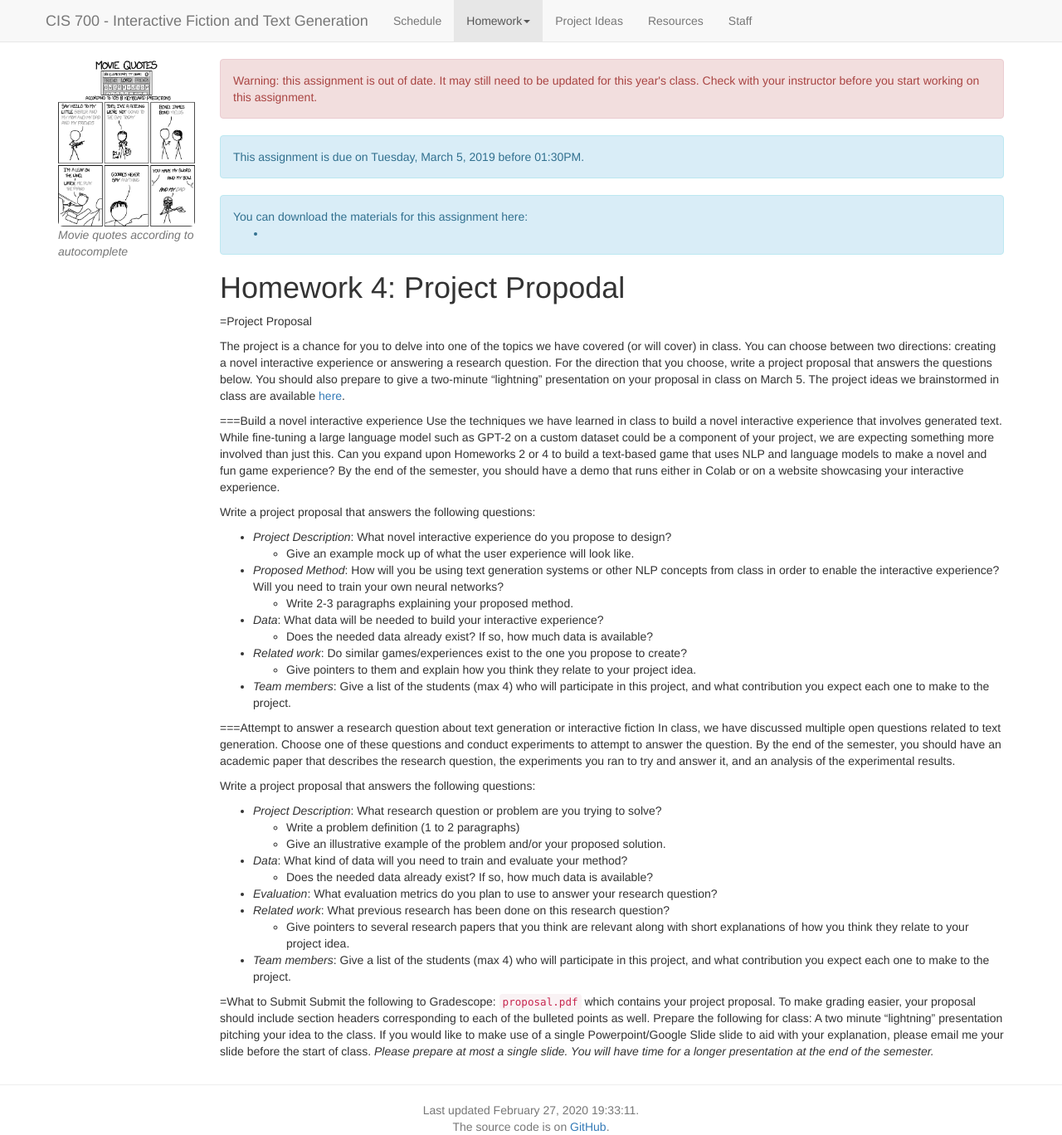
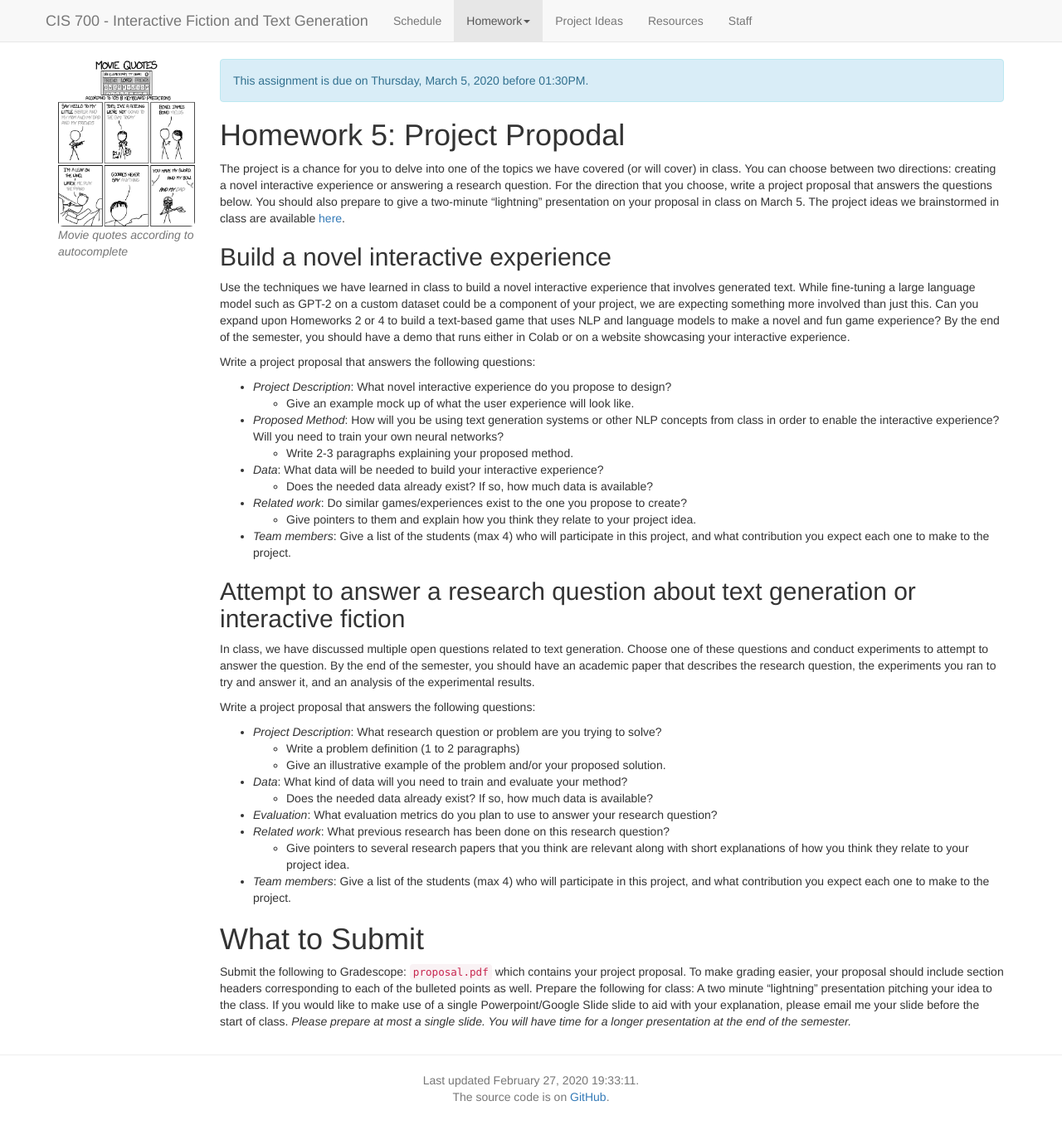
Before and after one commit to interactive-fiction-class/interactive-fiction-class.github.io, a Jekyll site: the page built from homeworks/project-proposal/project-proposal.md, in a window 1280 px wide. Shown: the whole page at 83% size. Built offline with Jekyll 4.4.1, drawn with Linux system fonts in a browser that asks for light colours; nearby versions of some CDN libraries; a script that is not in the unit is left out; after the commit the page ends 1332 px from its top, so only the background shows below that.

Commit message:
Update project-proposal.md

```diff
--- a/homeworks/project-proposal/project-proposal.md
+++ b/homeworks/project-proposal/project-proposal.md
@@ -5,12 +5,10 @@
 caption: Movie quotes according to autocomplete
 title: Project Propodal
 type: Homework
-number: 4
+number: 5
 active_tab: homework
 release_date: 2020-02-26
-due_date: 2019-03-05 13:30:00EST
-materials:
-    -
+due_date: 2020-03-05 13:30:00EST
 ---
 
 <!-- Check whether the assignment is ready to release -->
@@ -54,11 +52,10 @@
 {{page.type}} {{page.number}}: {{page.title}}
 =============================================================
 
-=Project Proposal
 
 The project is a chance for you to delve into one of the topics we have covered (or will cover) in class. You can choose between two directions: creating a novel interactive experience or answering a research question. For the direction that you choose, write a project proposal that answers the questions below. You should also prepare to give a two-minute "lightning" presentation on your proposal in class on March 5. The project ideas we brainstormed in class are available [here](https://docs.google.com/document/d/1YXUCVWTTc2ks7dkHTjpyEy4mEUTGBo192olya-k_G2Y/edit?usp=sharing).
 
-===Build a novel interactive experience
+## Build a novel interactive experience
 Use the techniques we have learned in class to build a novel interactive experience that involves generated text. While fine-tuning a large language model such as GPT-2 on a custom dataset could be a component of your project, we are expecting something more involved than just this. Can you expand upon Homeworks 2 or 4 to build a text-based game that uses NLP and language models to make a novel and fun game experience? By the end of the semester, you should have a demo that runs either in Colab or on a website showcasing your interactive experience.
 
 Write a project proposal that answers the following questions:
@@ -73,7 +70,7 @@
 * *Team members*: Give a list of the students (max 4) who will participate in this project, and what contribution you expect each one to make to the project.
 
 
-===Attempt to answer a research question about text generation or interactive fiction
+## Attempt to answer a research question about text generation or interactive fiction
 In class, we have discussed multiple open questions related to text generation. Choose one of these questions and conduct experiments to attempt to answer the question. By the end of the semester, you should have an academic paper that describes the research question, the experiments you ran to try and answer it, and an analysis of the experimental results.
 
 Write a project proposal that answers the following questions:
@@ -87,7 +84,7 @@
   - Give pointers to several research papers that you think are relevant along with short explanations of how you think they relate to your project idea.
 * *Team members*: Give a list of the students (max 4) who will participate in this project, and what contribution you expect each one to make to the project.
 
-=What to Submit
+# What to Submit
 Submit the following to Gradescope:
 `proposal.pdf` which contains your project proposal. To make grading easier, your proposal should include section headers corresponding to each of the bulleted points as well.
 Prepare the following for class:
```
